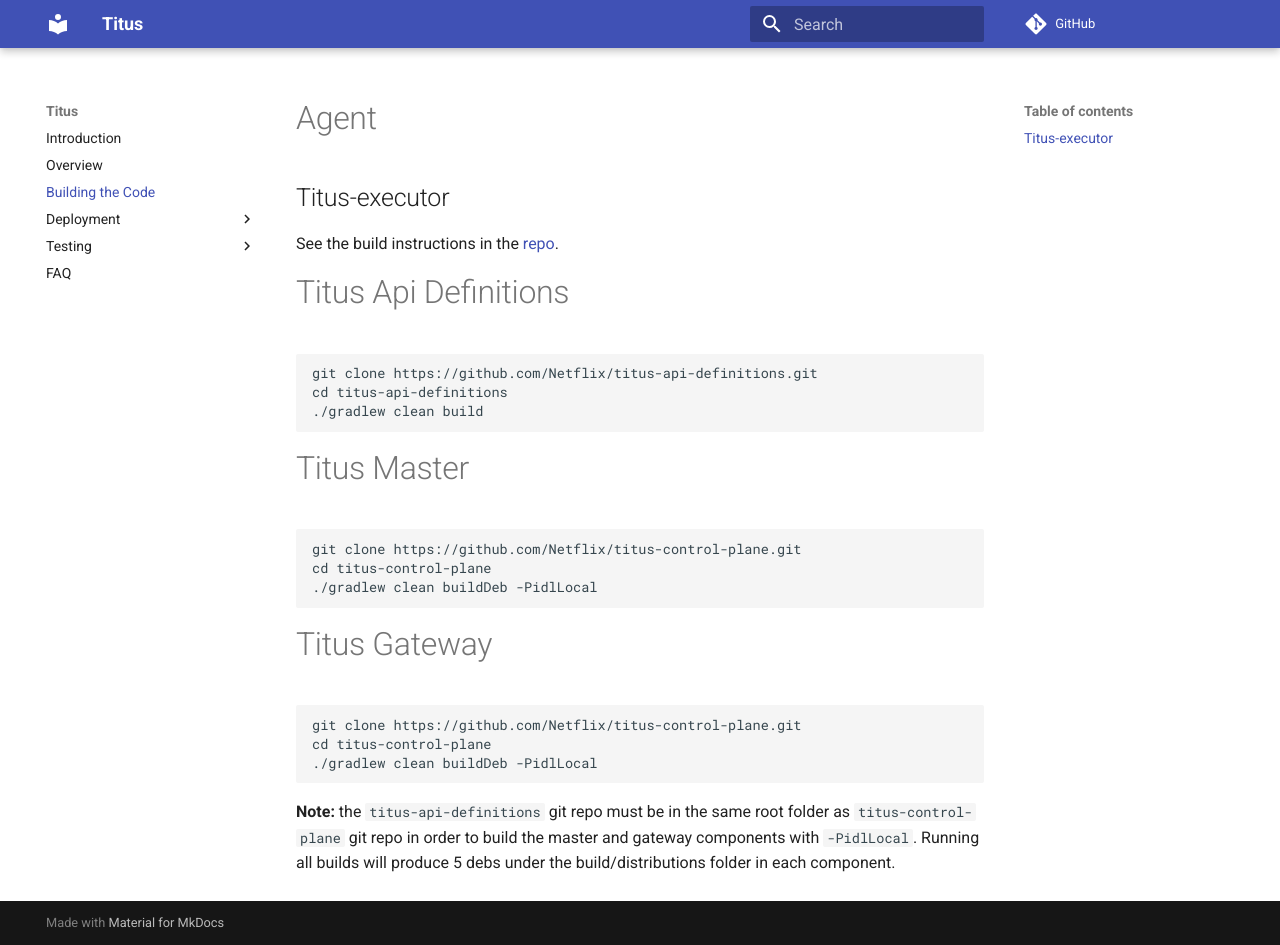
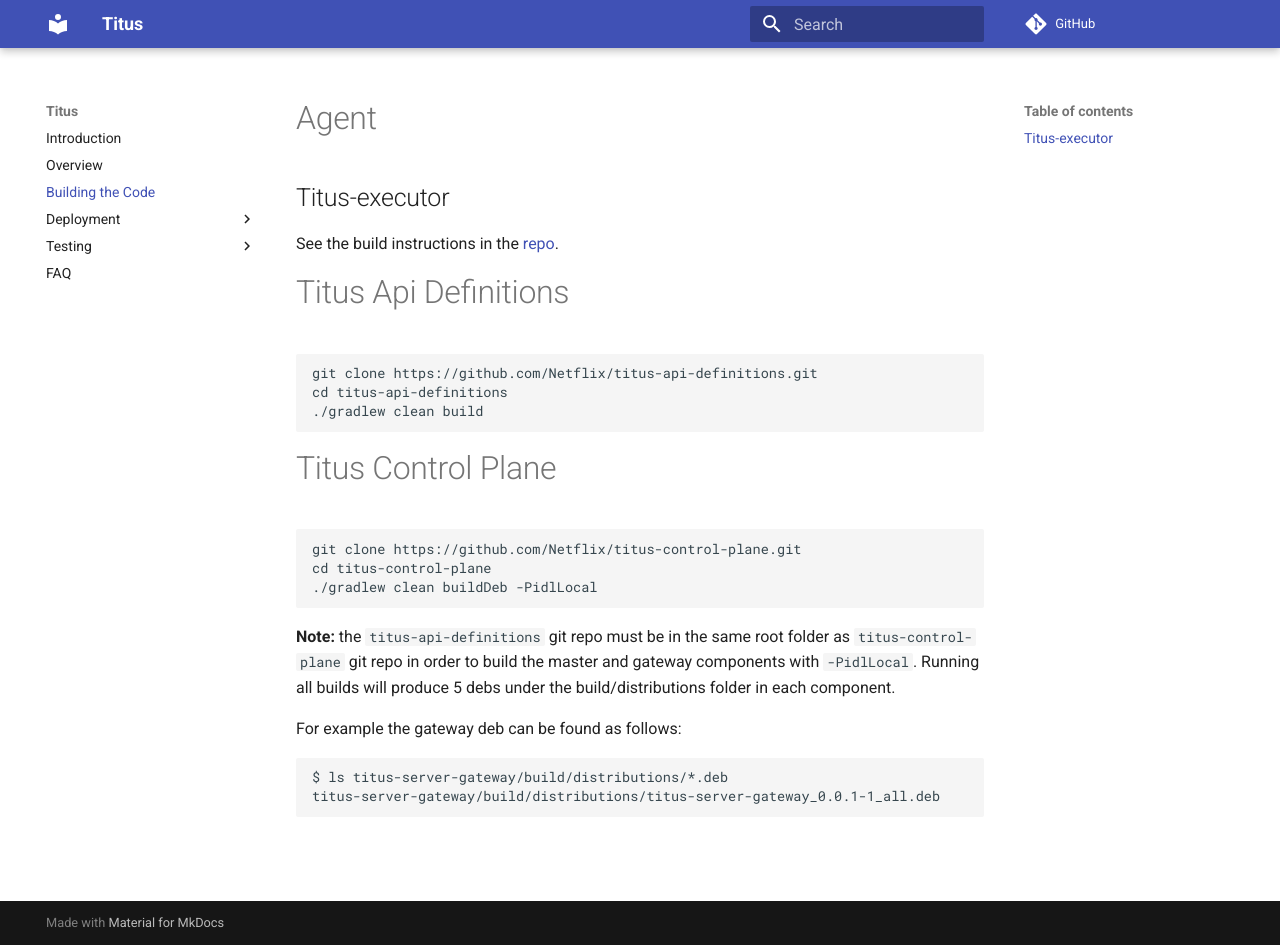
Before and after one commit to Netflix/titus, an MkDocs documentation site: the page built from docs/docs/build.md, in a window 1280 px wide and 945 px high. Built offline with MkDocs 1.6.1 and Material for MkDocs 9.7.7, drawn with Linux system fonts in a browser that asks for light colours; comment, search, counter and statistics services are not loaded; old or Windows-style settings are respelled for this version of MkDocs.

Commit message:
Update build instructions for Titus control plane

````diff
--- a/docs/docs/build.md
+++ b/docs/docs/build.md
@@ -12,14 +12,7 @@
 ./gradlew clean build
 ```
 
-# Titus Master
-```
-git clone https://github.com/Netflix/titus-control-plane.git
-cd titus-control-plane
-./gradlew clean buildDeb -PidlLocal
-```
-
-# Titus Gateway
+# Titus Control Plane
 ```
 git clone https://github.com/Netflix/titus-control-plane.git
 cd titus-control-plane
@@ -28,3 +21,9 @@
 
 **Note:** the `titus-api-definitions` git repo must be in the same root folder as `titus-control-plane` git repo in order to build the master and gateway components with `-PidlLocal`.
 Running all builds will produce 5 debs under the build/distributions folder in each component.
+
+For example the gateway deb can be found as follows:
+```
+$ ls titus-server-gateway/build/distributions/*.deb
+titus-server-gateway/build/distributions/titus-server-gateway_0.0.1-1_all.deb
+```
````
